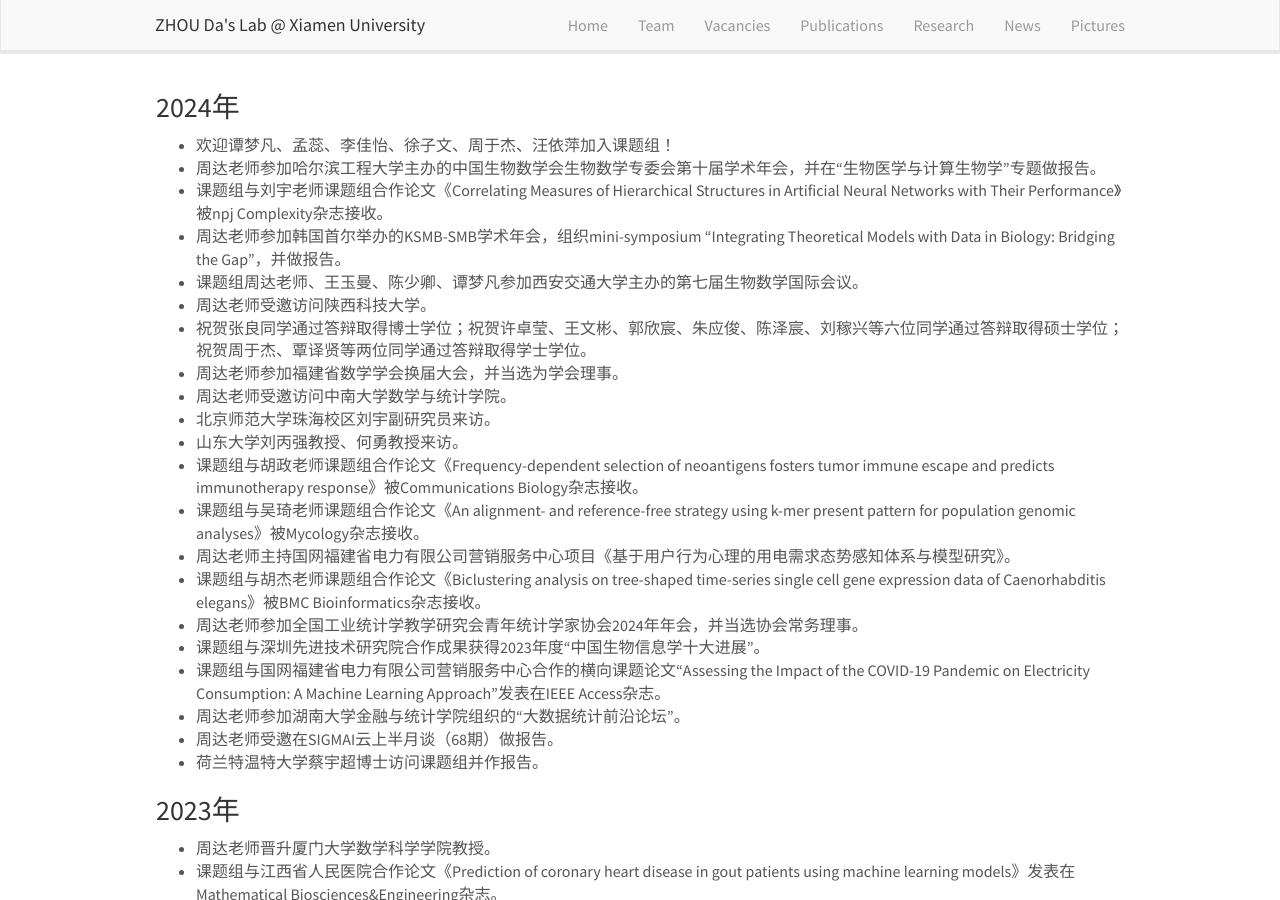
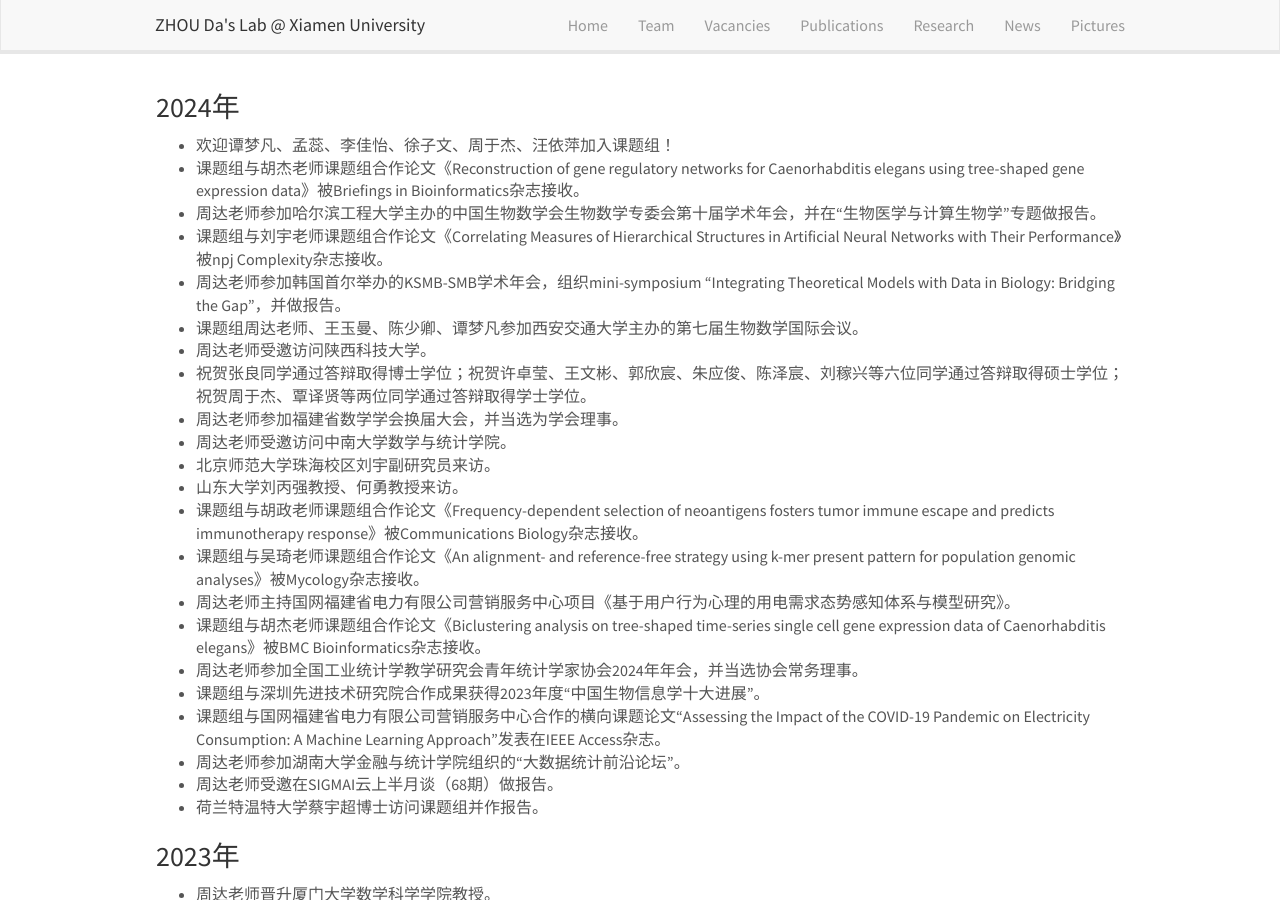
Before and after one commit to ZhouDaLab/zhoudalab.github.io, a Jekyll site: the page built from _pages/news.md, in a window 1280 px wide and 900 px high. Built offline with Jekyll 4.4.1, drawn with Linux system fonts in a browser that asks for light colours; nearby versions of some CDN libraries.

Commit message:
Update news.md

```diff
--- a/_pages/news.md
+++ b/_pages/news.md
@@ -8,6 +8,7 @@ permalink: /news/
 ### 2024年
 
 - 欢迎谭梦凡、孟蕊、李佳怡、徐子文、周于杰、汪依萍加入课题组！
+- 课题组与胡杰老师课题组合作论文《Reconstruction of gene regulatory networks for Caenorhabditis elegans using tree-shaped gene expression data》被Briefings in Bioinformatics杂志接收。
 - 周达老师参加哈尔滨工程大学主办的中国生物数学会生物数学专委会第十届学术年会，并在“生物医学与计算生物学”专题做报告。
 - 课题组与刘宇老师课题组合作论文《Correlating Measures of Hierarchical Structures in Artificial Neural Networks with Their Performance》被npj Complexity杂志接收。
 - 周达老师参加韩国首尔举办的KSMB-SMB学术年会，组织mini-symposium “Integrating Theoretical Models with Data in Biology: Bridging the Gap”，并做报告。
```
